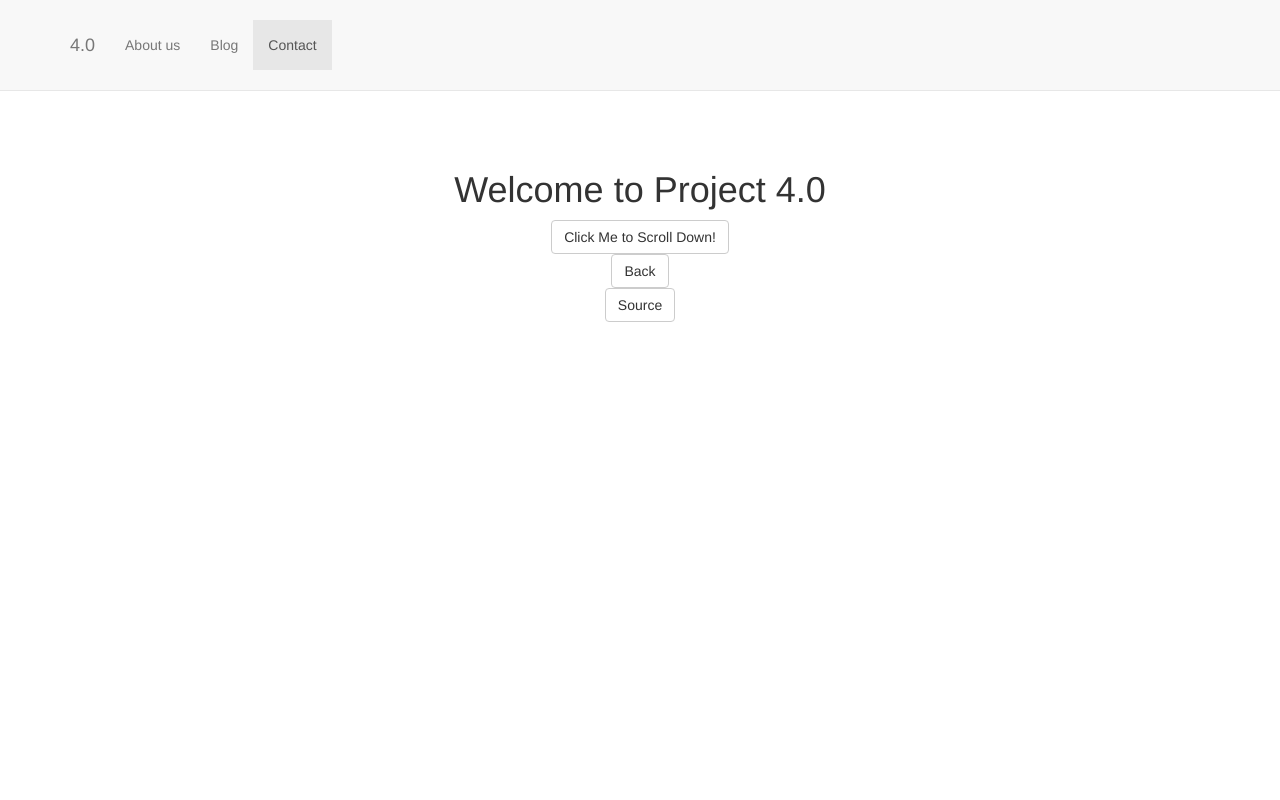
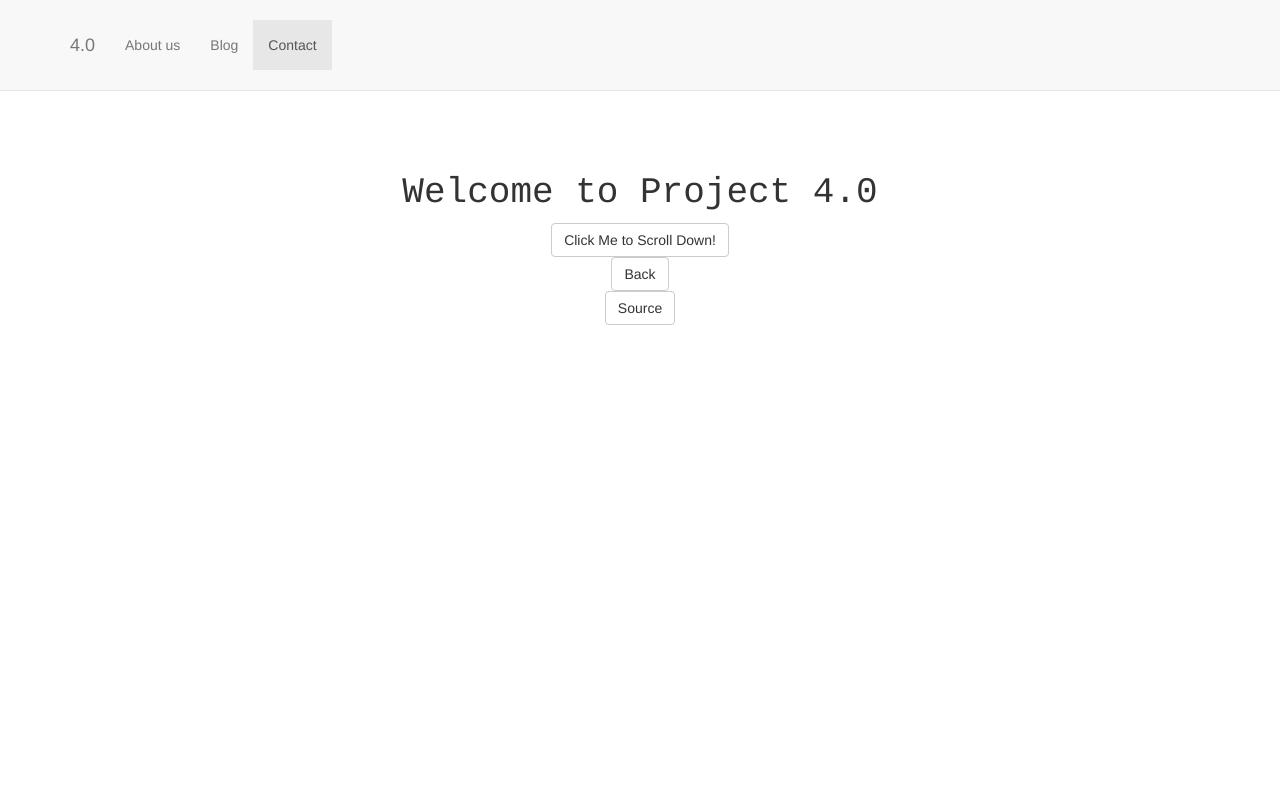
Before and after one commit to itwd103-n392/4.0, a plain HTML site: page index.html in a window 1280 px wide. Shown: the top 800 px of the page. Drawn offline with Linux system fonts and the light colour scheme.

Commit message:
Update index.html

```diff
--- a/index.html
+++ b/index.html
@@ -71,7 +71,7 @@
         <div class="container">
             <div class="row">
                 <div class="col-lg-12">
-                    <h1>Welcome to Project 4.0</h1>
+                    <h1><h1><FONT FACE="courier">Welcome to Project 4.0</FONT></h1>
                     <a class="btn btn-default page-scroll" href="#about">Click Me to Scroll Down!</a><br>
                     <a href="index.html" class="btn btn-default" id="menu-toggle">Back</a><br>
                     <a href="https://github.com/edos4/edos4.github.io" target="_blank" class="btn btn-default" id="menu-toggle">Source</a>
```
